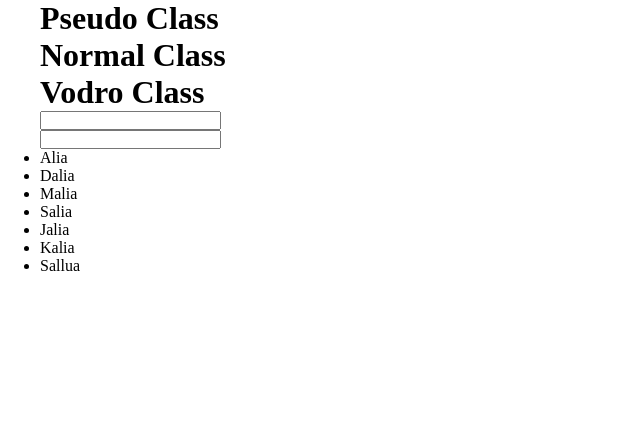
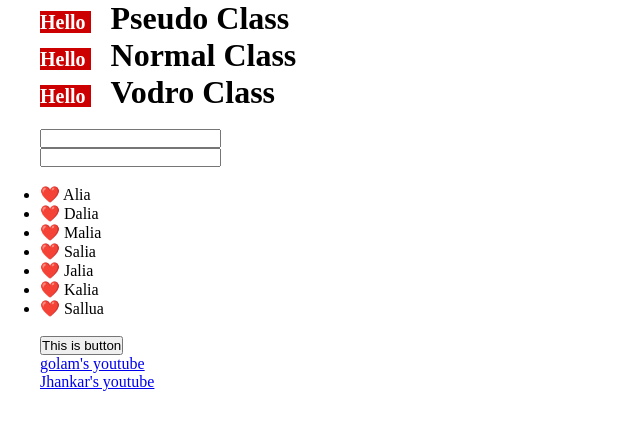
Before and after one commit to bcdgazam/pseudo-class, a plain HTML site: page index.html in a window 1280 px wide. Shown: the whole page, without its empty margins (0-640 px from the left). Drawn offline with Linux system fonts and the light colour scheme.

Commit message:
pseudo classes

```diff
--- a/css/style.css
+++ b/css/style.css
@@ -13,3 +13,70 @@ input:focus{
     color: green;
     font-size: 20px;
 }
+
+/*pseudo : Classes
+
+li:first-child{
+    background-color: #cc0000;
+    color: #fff;
+}
+
+li:last-child{
+    background-color: #cc0000;
+    color: #fff;
+}
+
+li:nth-child(2n){  //even number//
+    background-color: #cc0000;
+    color: #fff;
+}
+
+li:nth-child(2n+1){  //odd number//
+    background-color: #cc0000;
+    color: #fff;
+}
+
+button:hover{
+    color: #cc0000;
+}
+
+a:visited{
+    color: #cc0000;
+}
+
+*/
+
+
+
+
+
+/*Pseudo-elements :: */
+
+h1::before{
+    content: "Hello ";
+    color: rgb(255, 255, 255);
+    font-size: 20px;
+    background-color: #cc0000;
+    margin-right: 20px;
+}
+
+.Pseudo-elements::after{
+    content: " Good Bye!";
+    font-size: 15px;
+    background-color: #cc0000;
+    color: #fff;
+}
+
+
+body {
+    counter-reset: section;
+}
+
+li::before {
+    counter-increment: section;
+    content: "Crush " counter(section) ": ";
+}
+
+li::before{
+    content: "❤️ ";
+}
--- a/index.html
+++ b/index.html
@@ -8,12 +8,13 @@
 </head>
 <body>
     <h1>Pseudo Class</h1>
-    <h1>Normal Class</h1>
+    <h1 class="special-two-effects">Normal Class</h1>
     <h1 class="special-effect">Vodro Class</h1>
+    <br>
     <input name="email" type="text">
     <br>
     <input name="password" type="text">
-    <br>
+    <br></br>
     <ul>
         <li>Alia</li>
         <li>Dalia</li>
@@ -23,5 +24,13 @@
         <li>Kalia</li>
         <li>Sallua</li>
     </ul>
+    <br>
+    <button>This is button</button>
+
+    <br>
+
+    <a href="https://www.youtube.com/channel/UCEvxcCXp_WpyEq6CCp9U7-Q">golam's youtube</a>
+    <br>
+    <a href="https://www.youtube.com/@JhankarMahbub">Jhankar's youtube</a>
 </body>
 </html>
```
